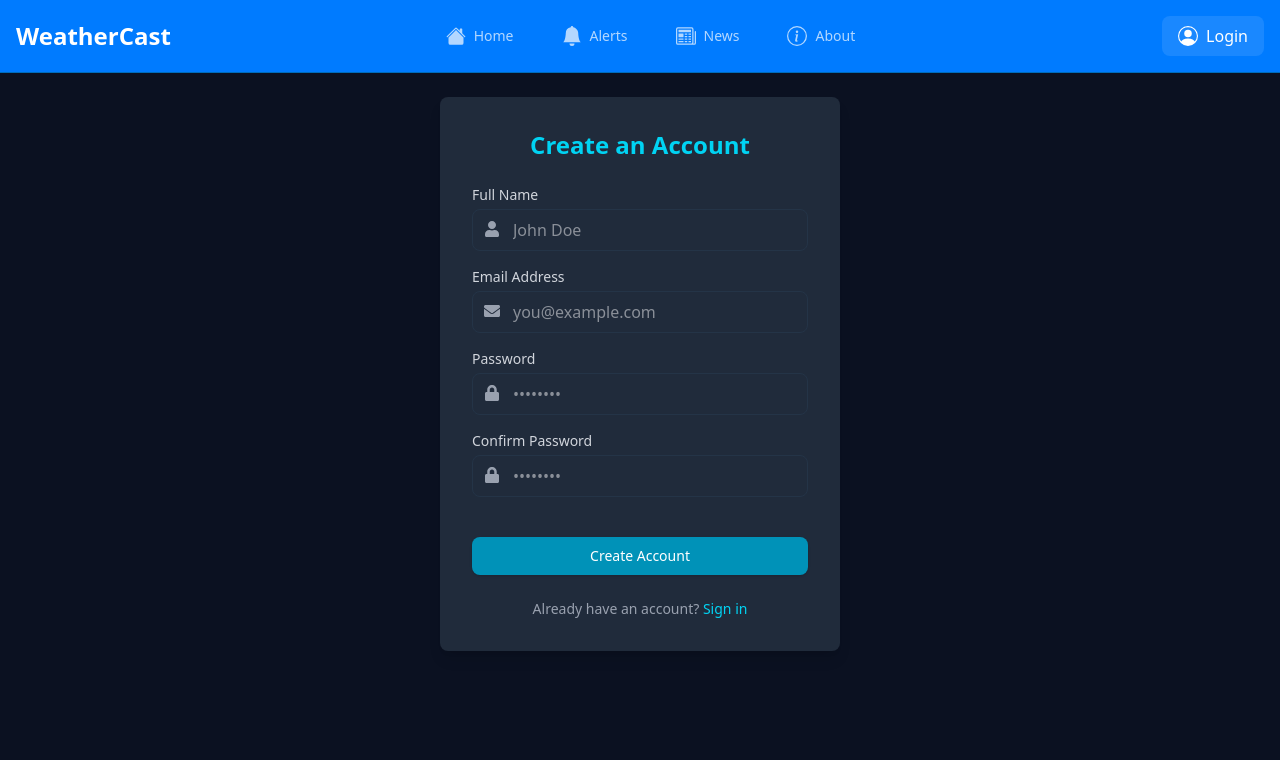
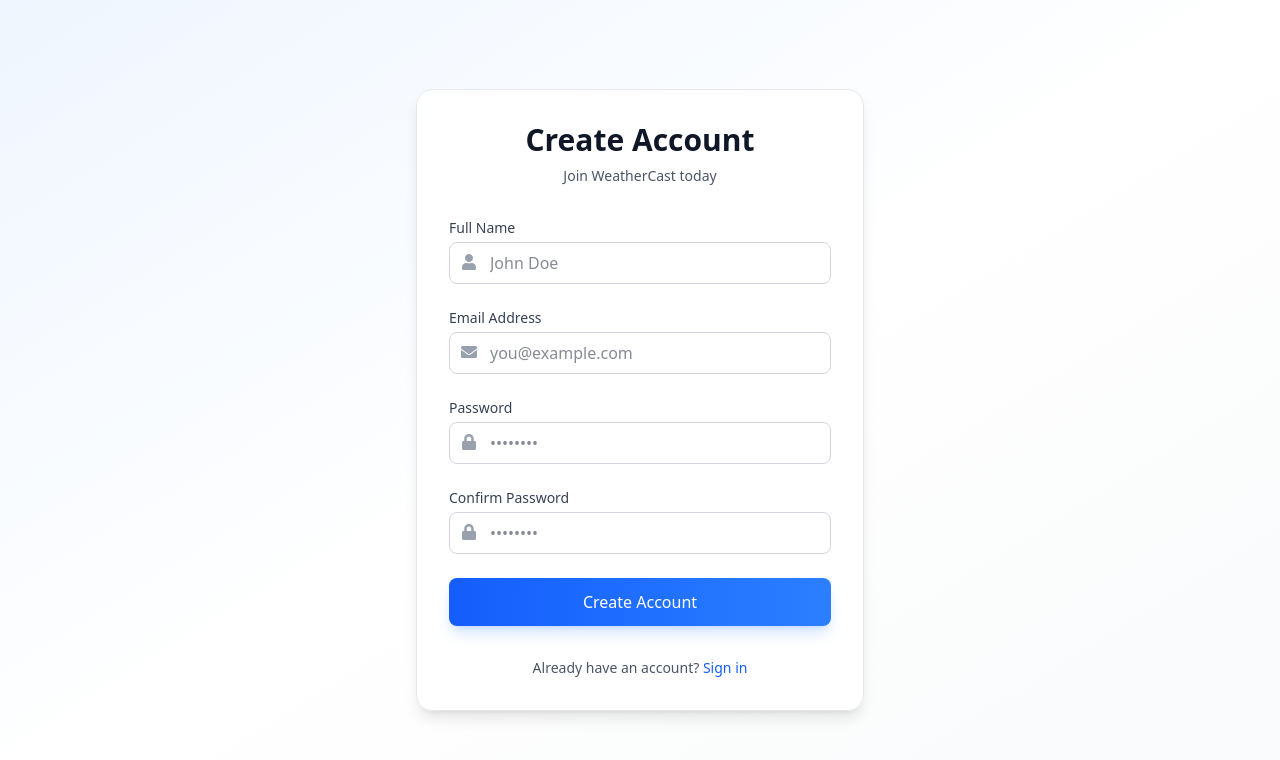
Before and after one commit to vknow360/ReactWeatherApp, a React (Vite) app: page /signup in a window 1280 px wide. Shown: the top 760 px of the page. Built offline with nearby package versions, Linux system fonts and the light colour scheme; no server answers.

Commit message:
style: Enhance UI for authentication screens with improved layout and error handling

```diff
--- a/src/App.jsx
+++ b/src/App.jsx
@@ -170,6 +170,12 @@ function App() {
         if (currentLocation.pathname.startsWith("/profile")) return "profile";
         if (currentLocation.pathname === "/favorites") return "favorites";
         if (currentLocation.pathname === "/news") return "news";
+        if (
+            currentLocation.pathname === "/login" ||
+            currentLocation.pathname === "/signup" ||
+            currentLocation.pathname === "/forgot-password"
+        )
+            return "login";
         return "home";
     };
     return (
@@ -177,6 +183,7 @@ function App() {
             <SettingsProvider>
                 {" "}
                 <div className="min-h-screen flex flex-col bg-[#0B1121]">
+                    {getCurrentScreen() != "login" && (
                         <nav className="sticky top-0 z-50 bg-[#007bff] border-b border-cyan-800/50">
                             <div className="max-w-screen-xl flex flex-wrap items-center justify-between mx-auto p-4 relative">
                                 {/* Logo section */}
@@ -198,13 +205,16 @@ function App() {
                                                     handleNavChange("home")
                                                 }
                                                 className={`flex items-center px-3 md:px-2 lg:px-4 py-2 rounded-lg text-sm ${
-                                                currentLocation.pathname === "/"
+                                                    currentLocation.pathname ===
+                                                    "/"
                                                         ? "text-white bg-white/10"
                                                         : "text-white/70 hover:text-white hover:bg-white/10"
                                                 } transition-all w-full md:w-auto`}
                                             >
                                                 <BsHouseFill className="w-5 h-5" />
-                                            <span className="ml-2">Home</span>
+                                                <span className="ml-2">
+                                                    Home
+                                                </span>
                                             </button>
                                         </li>
                                         <li>
@@ -220,7 +230,9 @@ function App() {
                                                 } transition-all w-full md:w-auto`}
                                             >
                                                 <BsBellFill className="w-5 h-5" />
-                                            <span className="ml-2">Alerts</span>
+                                                <span className="ml-2">
+                                                    Alerts
+                                                </span>
                                             </button>
                                         </li>
                                         <li>
@@ -236,7 +248,9 @@ function App() {
                                                 } transition-all w-full md:w-auto`}
                                             >
                                                 <BsNewspaper className="w-5 h-5" />
-                                            <span className="ml-2">News</span>
+                                                <span className="ml-2">
+                                                    News
+                                                </span>
                                             </button>
                                         </li>
                                         <li>
@@ -252,7 +266,9 @@ function App() {
                                                 } transition-all w-full md:w-auto`}
                                             >
                                                 <BsInfoCircle className="w-5 h-5" />
-                                            <span className="ml-2">About</span>
+                                                <span className="ml-2">
+                                                    About
+                                                </span>
                                             </button>
                                         </li>
 
@@ -296,21 +312,28 @@ function App() {
                                 {/* Search and profile section */}
                                 <div className="flex items-center gap-2 md:gap-4 order-2 md:order-3">
                                     {/* User menu - desktop */}
-                                <UserMenu handleNavChange={handleNavChange} />
+                                    <UserMenu
+                                        handleNavChange={handleNavChange}
+                                    />
 
                                     {/* Mobile menu toggle */}
                                     <button
-                                    onClick={() => setIsMenuOpen(!isMenuOpen)}
+                                        onClick={() =>
+                                            setIsMenuOpen(!isMenuOpen)
+                                        }
                                         className="md:hidden p-2 rounded-lg text-white/70 hover:text-white hover:bg-white/10"
                                         aria-controls="navbar-menu"
                                         aria-expanded={isMenuOpen}
                                     >
                                         <BsList className="w-6 h-6" />
-                                    <span className="sr-only">Toggle menu</span>
+                                        <span className="sr-only">
+                                            Toggle menu
+                                        </span>
                                     </button>
                                 </div>
                             </div>
                         </nav>
+                    )}
                     {/* Main Content */}
                     <main className="flex-grow">
                         <WeatherContext.Provider
--- a/src/screens/ForgotPassword.jsx
+++ b/src/screens/ForgotPassword.jsx
@@ -38,36 +38,37 @@ const ForgotPassword = () => {
     };
 
     return (
-        <div className="flex flex-col items-center justify-center min-h-full w-full max-w-md mx-auto p-6">
-            <div className="w-full bg-[#202b3b] shadow-lg rounded-lg p-8">
-                <h2 className="text-2xl font-bold text-cyan-400 text-center mb-6">
+        <div className="min-h-screen bg-gradient-to-br from-blue-50 via-white to-gray-50 flex flex-col items-center justify-center py-12 px-4 sm:px-6 lg:px-8">
+            <div className="w-full max-w-md">
+                <div className="bg-white/90 backdrop-blur-sm shadow-lg rounded-2xl border border-gray-200 p-8">
+                    <div className="text-center mb-8">
+                        <h2 className="text-3xl font-bold text-gray-900">
                             Reset Password
                         </h2>
+                        <p className="mt-2 text-sm text-gray-600">
+                            We'll email you instructions to reset your password
+                        </p>
+                    </div>
 
                     {error && (
-                    <div className="bg-red-500/20 border border-red-500/50 text-red-300 px-4 py-3 rounded-lg mb-4 flex items-center">
-                        <FaExclamationTriangle className="mr-2" />
+                        <div className="mb-6 bg-red-50 border border-red-200 rounded-lg p-4 flex items-center text-red-700">
+                            <FaExclamationTriangle className="flex-shrink-0 mr-3" />
                             <span>{error}</span>
                         </div>
                     )}
 
                     {message && (
-                    <div className="bg-green-500/20 border border-green-500/50 text-green-300 px-4 py-3 rounded-lg mb-4 flex items-center">
-                        <FaCheckCircle className="mr-2" />
+                        <div className="mb-6 bg-green-50 border border-green-200 rounded-lg p-4 flex items-center text-green-700">
+                            <FaCheckCircle className="flex-shrink-0 mr-3" />
                             <span>{message}</span>
                         </div>
                     )}
-
-                <p className="text-gray-300 mb-6">
-                    Enter the email address associated with your account, and
-                    we'll email you a link to reset your password.
-                </p>
 
                     <form onSubmit={handleSubmit} className="space-y-6">
                         <div>
                             <label
                                 htmlFor="email"
-                            className="block text-sm font-medium text-gray-300 mb-1"
+                                className="block text-sm font-medium text-gray-700 mb-1"
                             >
                                 Email Address
                             </label>
@@ -80,7 +81,7 @@ const ForgotPassword = () => {
                                     id="email"
                                     value={email}
                                     onChange={(e) => setEmail(e.target.value)}
-                                className="block w-full pl-10 pr-3 py-2 border border-[#243447] rounded-lg bg-[#1a2535] text-gray-100 focus:outline-none focus:ring-2 focus:ring-cyan-500"
+                                    className="block w-full pl-10 pr-3 py-2 border border-gray-300 rounded-lg bg-white text-gray-900 focus:outline-none focus:ring-2 focus:ring-blue-500 focus:border-blue-500 transition-colors"
                                     placeholder="you@example.com"
                                 />
                             </div>
@@ -89,18 +90,18 @@ const ForgotPassword = () => {
                         <button
                             type="submit"
                             disabled={loading}
-                        className="w-full py-2 px-4 border border-transparent rounded-lg shadow-sm text-sm font-medium text-white bg-cyan-600 hover:bg-cyan-700 focus:outline-none focus:ring-2 focus:ring-offset-2 focus:ring-cyan-500 disabled:opacity-50"
+                            className="w-full px-6 py-3 rounded-lg bg-gradient-to-r from-blue-600 to-blue-500 text-white hover:from-blue-700 hover:to-blue-600 transition-all duration-200 shadow-lg shadow-blue-500/20 disabled:opacity-50 font-medium"
                         >
                             {loading ? "Sending..." : "Send Reset Link"}
                         </button>
                     </form>
 
-                <div className="mt-6 text-center">
-                    <p className="text-sm text-gray-400">
+                    <div className="mt-8 text-center">
+                        <p className="text-sm text-gray-600">
                             Remember your password?{" "}
                             <Link
                                 to="/login"
-                            className="text-cyan-400 hover:text-cyan-300"
+                                className="font-medium text-blue-600 hover:text-blue-500"
                             >
                                 Back to Login
                             </Link>
@@ -108,6 +109,7 @@ const ForgotPassword = () => {
                     </div>
                 </div>
             </div>
+        </div>
     );
 };
 
--- a/src/screens/SignUp.jsx
+++ b/src/screens/SignUp.jsx
@@ -52,24 +52,30 @@ const SignUp = () => {
     };
 
     return (
-        <div className="flex flex-col items-center justify-center min-h-full w-full max-w-md mx-auto p-6">
-            <div className="w-full bg-[#202b3b] shadow-lg rounded-lg p-8">
-                <h2 className="text-2xl font-bold text-cyan-400 text-center mb-6">
-                    Create an Account
+        <div className="min-h-screen bg-gradient-to-br from-blue-50 via-white to-gray-50 flex flex-col items-center justify-center py-12 px-4 sm:px-6 lg:px-8">
+            <div className="w-full max-w-md">
+                <div className="bg-white/90 backdrop-blur-sm shadow-lg rounded-2xl border border-gray-200 p-8">
+                    <div className="text-center mb-8">
+                        <h2 className="text-3xl font-bold text-gray-900">
+                            Create Account
                         </h2>
+                        <p className="mt-2 text-sm text-gray-600">
+                            Join WeatherCast today
+                        </p>
+                    </div>
 
                     {error && (
-                    <div className="bg-red-500/20 border border-red-500/50 text-red-300 px-4 py-3 rounded-lg mb-4 flex items-center">
-                        <FaExclamationTriangle className="mr-2" />
+                        <div className="mb-6 bg-red-50 border border-red-200 rounded-lg p-4 flex items-center text-red-700">
+                            <FaExclamationTriangle className="flex-shrink-0 mr-3" />
                             <span>{error}</span>
                         </div>
                     )}
 
-                <form onSubmit={handleSubmit} className="space-y-4">
+                    <form onSubmit={handleSubmit} className="space-y-6">
                         <div>
                             <label
                                 htmlFor="name"
-                            className="block text-sm font-medium text-gray-300 mb-1"
+                                className="block text-sm font-medium text-gray-700 mb-1"
                             >
                                 Full Name
                             </label>
@@ -82,7 +88,7 @@ const SignUp = () => {
                                     id="name"
                                     value={name}
                                     onChange={(e) => setName(e.target.value)}
-                                className="block w-full pl-10 pr-3 py-2 border border-[#243447] rounded-lg bg-[#1a2535] text-gray-100 focus:outline-none focus:ring-2 focus:ring-cyan-500"
+                                    className="block w-full pl-10 pr-3 py-2 border border-gray-300 rounded-lg bg-white text-gray-900 focus:outline-none focus:ring-2 focus:ring-blue-500 focus:border-blue-500 transition-colors"
                                     placeholder="John Doe"
                                 />
                             </div>
@@ -91,7 +97,7 @@ const SignUp = () => {
                         <div>
                             <label
                                 htmlFor="email"
-                            className="block text-sm font-medium text-gray-300 mb-1"
+                                className="block text-sm font-medium text-gray-700 mb-1"
                             >
                                 Email Address
                             </label>
@@ -104,7 +110,7 @@ const SignUp = () => {
                                     id="email"
                                     value={email}
                                     onChange={(e) => setEmail(e.target.value)}
-                                className="block w-full pl-10 pr-3 py-2 border border-[#243447] rounded-lg bg-[#1a2535] text-gray-100 focus:outline-none focus:ring-2 focus:ring-cyan-500"
+                                    className="block w-full pl-10 pr-3 py-2 border border-gray-300 rounded-lg bg-white text-gray-900 focus:outline-none focus:ring-2 focus:ring-blue-500 focus:border-blue-500 transition-colors"
                                     placeholder="you@example.com"
                                 />
                             </div>
@@ -113,7 +119,7 @@ const SignUp = () => {
                         <div>
                             <label
                                 htmlFor="password"
-                            className="block text-sm font-medium text-gray-300 mb-1"
+                                className="block text-sm font-medium text-gray-700 mb-1"
                             >
                                 Password
                             </label>
@@ -125,8 +131,10 @@ const SignUp = () => {
                                     type="password"
                                     id="password"
                                     value={password}
-                                onChange={(e) => setPassword(e.target.value)}
-                                className="block w-full pl-10 pr-3 py-2 border border-[#243447] rounded-lg bg-[#1a2535] text-gray-100 focus:outline-none focus:ring-2 focus:ring-cyan-500"
+                                    onChange={(e) =>
+                                        setPassword(e.target.value)
+                                    }
+                                    className="block w-full pl-10 pr-3 py-2 border border-gray-300 rounded-lg bg-white text-gray-900 focus:outline-none focus:ring-2 focus:ring-blue-500 focus:border-blue-500 transition-colors"
                                     placeholder="••••••••"
                                 />
                             </div>
@@ -135,7 +143,7 @@ const SignUp = () => {
                         <div>
                             <label
                                 htmlFor="confirmPassword"
-                            className="block text-sm font-medium text-gray-300 mb-1"
+                                className="block text-sm font-medium text-gray-700 mb-1"
                             >
                                 Confirm Password
                             </label>
@@ -150,7 +158,7 @@ const SignUp = () => {
                                     onChange={(e) =>
                                         setConfirmPassword(e.target.value)
                                     }
-                                className="block w-full pl-10 pr-3 py-2 border border-[#243447] rounded-lg bg-[#1a2535] text-gray-100 focus:outline-none focus:ring-2 focus:ring-cyan-500"
+                                    className="block w-full pl-10 pr-3 py-2 border border-gray-300 rounded-lg bg-white text-gray-900 focus:outline-none focus:ring-2 focus:ring-blue-500 focus:border-blue-500 transition-colors"
                                     placeholder="••••••••"
                                 />
                             </div>
@@ -159,18 +167,18 @@ const SignUp = () => {
                         <button
                             type="submit"
                             disabled={loading}
-                        className="w-full py-2 px-4 border border-transparent rounded-lg shadow-sm text-sm font-medium text-white bg-cyan-600 hover:bg-cyan-700 focus:outline-none focus:ring-2 focus:ring-offset-2 focus:ring-cyan-500 disabled:opacity-50 mt-6"
+                            className="w-full px-6 py-3 rounded-lg bg-gradient-to-r from-blue-600 to-blue-500 text-white hover:from-blue-700 hover:to-blue-600 transition-all duration-200 shadow-lg shadow-blue-500/20 disabled:opacity-50 font-medium"
                         >
                             {loading ? "Creating Account..." : "Create Account"}
                         </button>
                     </form>
 
-                <div className="mt-6 text-center">
-                    <p className="text-sm text-gray-400">
+                    <div className="mt-8 text-center">
+                        <p className="text-sm text-gray-600">
                             Already have an account?{" "}
                             <Link
                                 to="/login"
-                            className="text-cyan-400 hover:text-cyan-300"
+                                className="font-medium text-blue-600 hover:text-blue-500"
                             >
                                 Sign in
                             </Link>
@@ -178,6 +186,7 @@ const SignUp = () => {
                     </div>
                 </div>
             </div>
+        </div>
     );
 };
 
```
Also changed, not shown: src/screens/Login.jsx (+32 -26 lines). Lines whose indentation alone changed are shown as unchanged.
